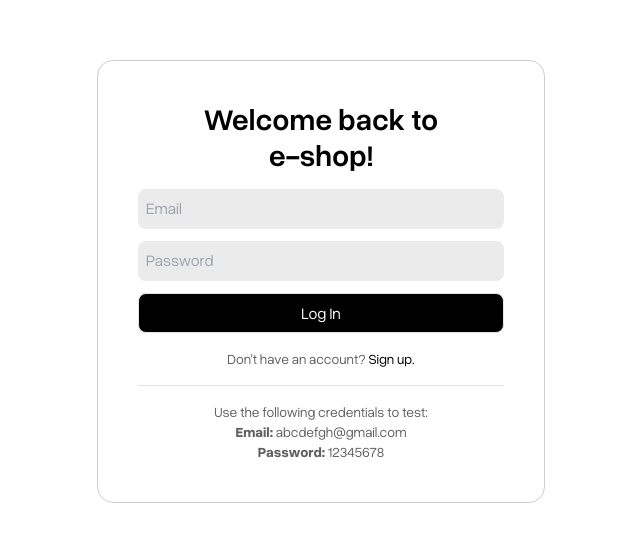
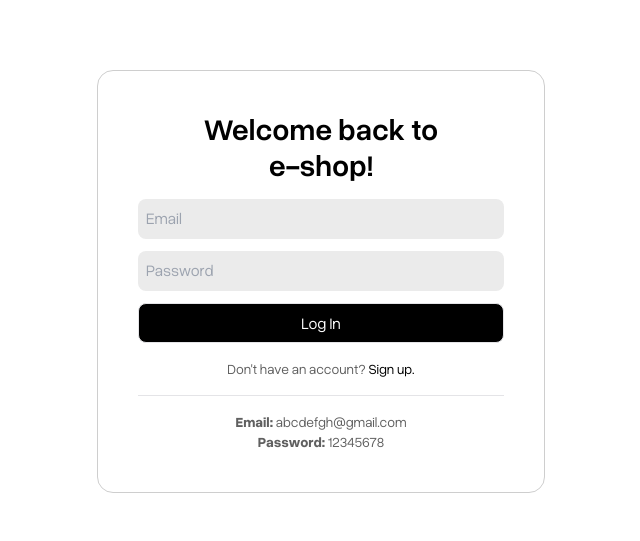
Before and after one commit to Jananisankar21419/eshop-cart, a Next.js app: page /login in a window 1280 px wide. Shown: the part 119-660 px from the top of the page, without its empty margins (319-959 px from the left). Built offline with nearby package versions, Linux system fonts and the light colour scheme.

Commit message:
Update LoginForm.jsx

```diff
--- a/src/components/LoginForm/LoginForm.jsx
+++ b/src/components/LoginForm/LoginForm.jsx
@@ -80,7 +80,7 @@ const LoginForm = () => {
           </p>
         </div>
          <div className="mt-8 border-t pt-4 text-sm text-center text-[#606060]">
-          <p>Use the following credentials to test:</p>
+{/*           <p>Use the following credentials to test:</p> */}
           <p>
             <strong>Email:</strong> abcdefgh@gmail.com
           </p>
```
